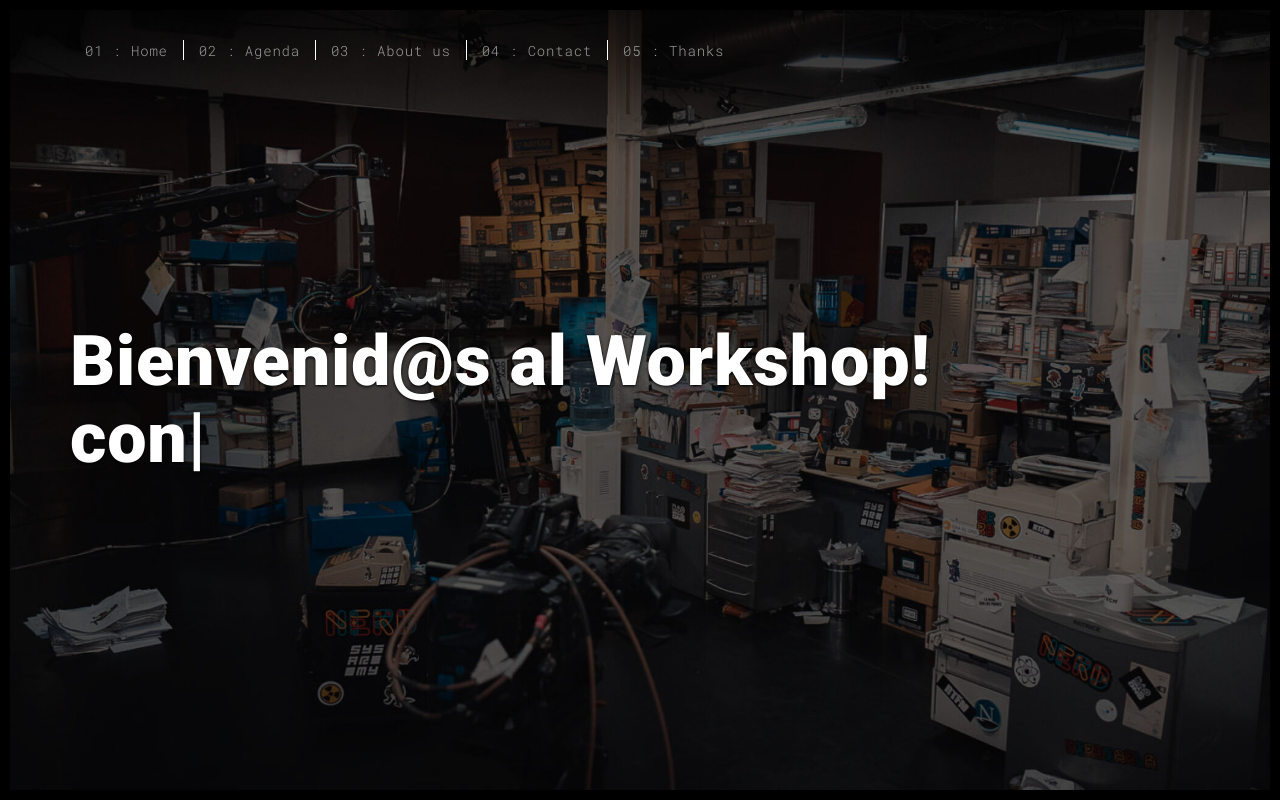
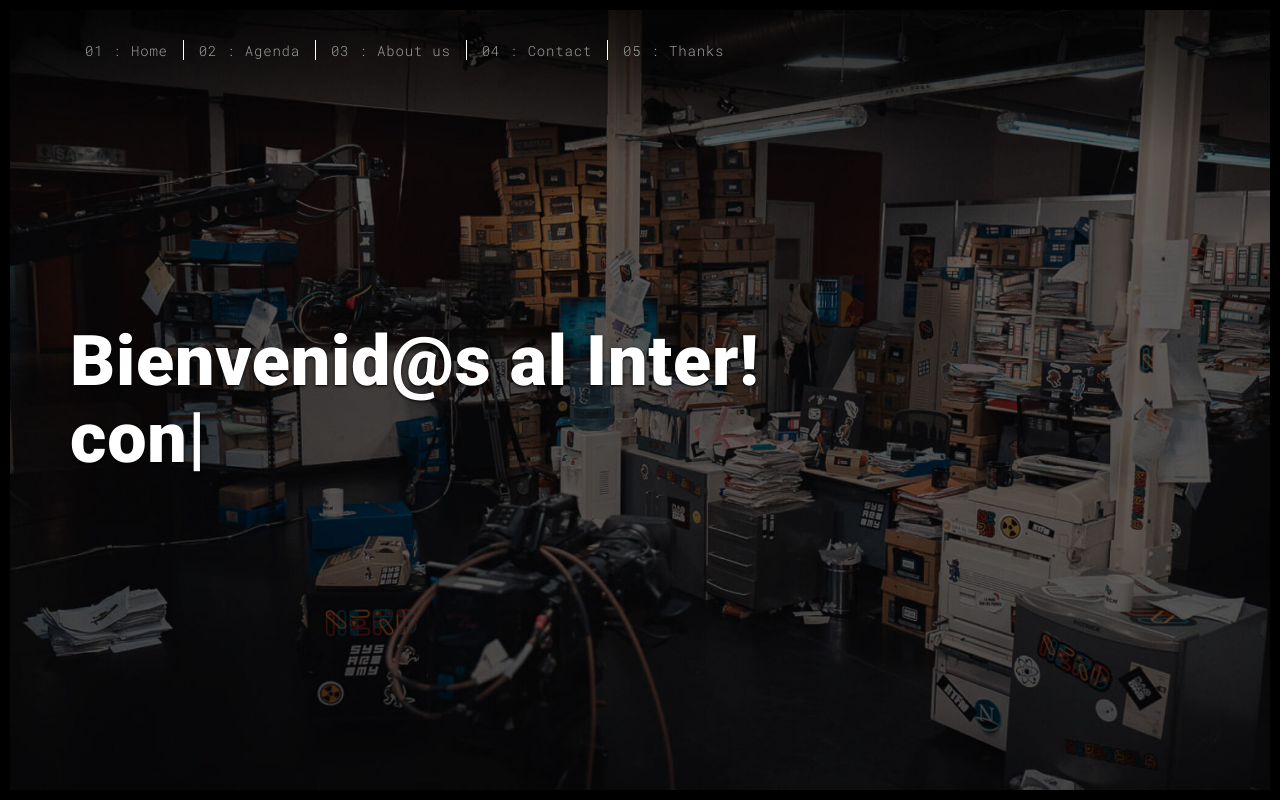
Before and after one commit to LuDorado/apps_Serverles, a plain HTML site: page Front/src/index.html in a window 1280 px wide. Drawn offline with Linux system fonts and the light colour scheme.

Commit message:
Update mensaje

```diff
--- a/Front/src/index.html
+++ b/Front/src/index.html
@@ -56,7 +56,7 @@
         <div class="col-xs-12">
           <div class="hero-full-wrapper">
             <div class="text-content">
-              <h1>Bienvenid@s al Workshop!<br>
+              <h1>Bienvenid@s al Inter!<br>
                 <span id="typed-strings">
                   <span>Desplegando aplicaciones</span>
                   <span>con Serverless:</span>
```
